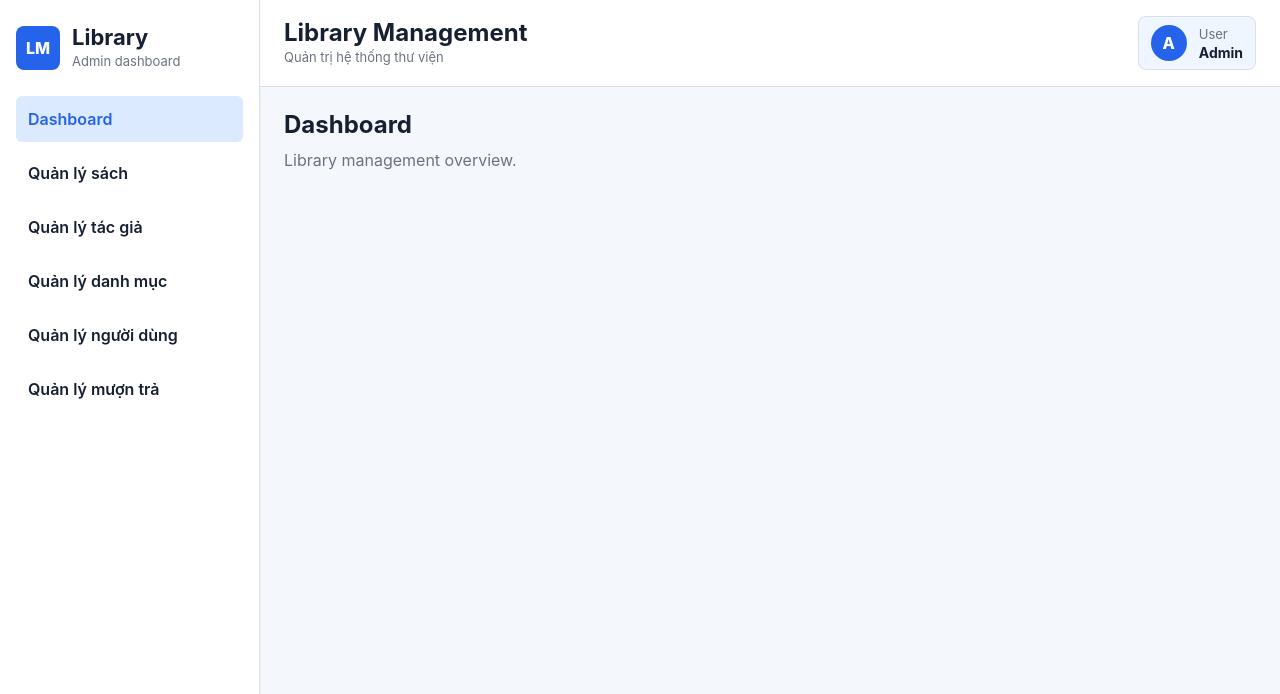
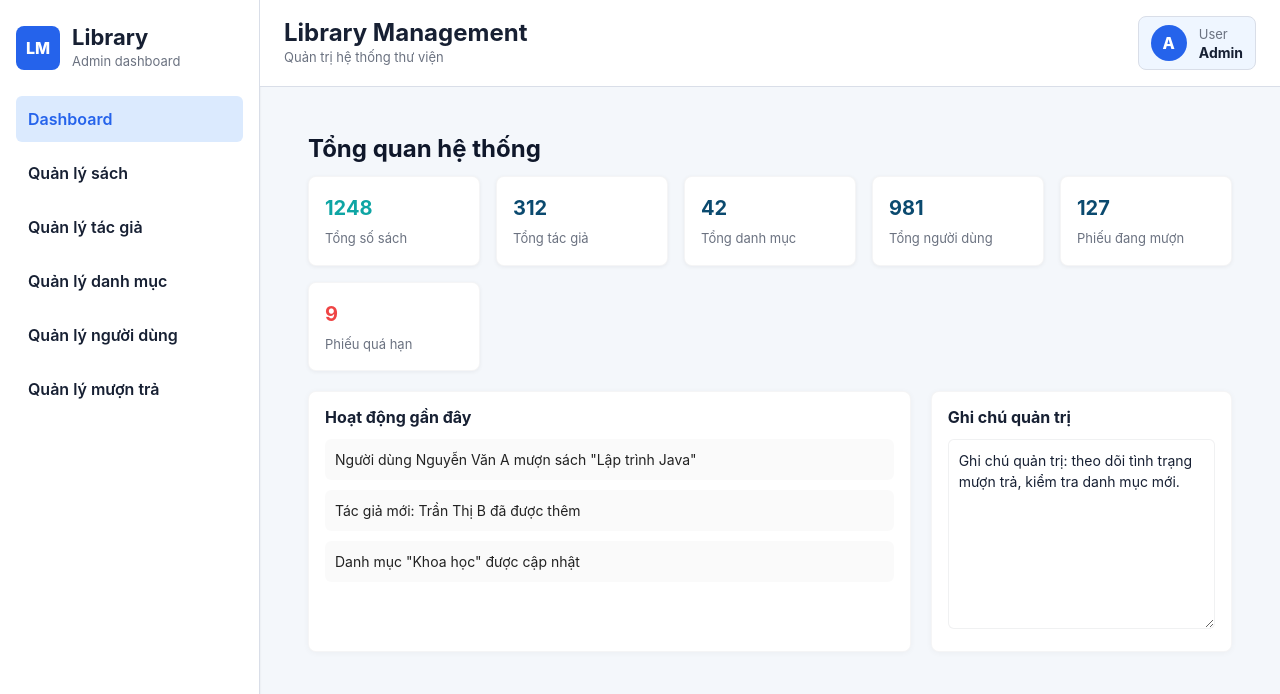
Before and after one commit to 9hdzprovip/library-management, a React (Vite) app in the folder frontend/library_management/: page / in a window 1280 px wide. Shown: the top 694 px of the page. Built offline with nearby package versions, Linux system fonts and the light colour scheme.

Commit message:
Build dashboard page

```diff
--- a/frontend/library_management/src/pages/DashboardPage/DashboardPage.css
+++ b/frontend/library_management/src/pages/DashboardPage/DashboardPage.css
@@ -1,4 +1,92 @@
 .dashboard-page {
+  padding: 24px;
+  color: var(--text-color, #222);
+}
+
+.dashboard-header h1 {
+  font-size: 24px;
+  margin: 0 0 12px 0;
+  color: var(--primary-600, #0f172a);
+}
+
+.stats-grid {
   display: grid;
-  gap: 8px;
+  grid-template-columns: repeat(auto-fit, minmax(160px, 1fr));
+  gap: 16px;
+  margin-top: 12px;
 }
+
+.stat-card {
+  background: var(--card-bg, #fff);
+  border-radius: 8px;
+  padding: 16px;
+  box-shadow: 0 1px 4px rgba(16, 24, 40, 0.06);
+  border: 1px solid rgba(15, 23, 42, 0.04);
+  display: flex;
+  flex-direction: column;
+}
+
+.stat-card__value {
+  font-size: 20px;
+  font-weight: 700;
+  color: var(--primary-700, #0b4a6f);
+}
+
+.stat-card__label {
+  margin-top: 6px;
+  color: var(--muted, #6b7280);
+  font-size: 13px;
+}
+
+.stat-card.primary .stat-card__value { color: var(--accent, #0ea5a4); }
+.stat-card.danger .stat-card__value { color: var(--danger, #ef4444); }
+
+.content-grid {
+  display: grid;
+  grid-template-columns: 2fr 1fr;
+  gap: 20px;
+  margin-top: 20px;
+}
+
+.panel {
+  background: var(--card-bg, #fff);
+  padding: 16px;
+  border-radius: 8px;
+  box-shadow: 0 1px 6px rgba(2,6,23,0.04);
+  border: 1px solid rgba(15, 23, 42, 0.04);
+}
+
+.panel h2 {
+  margin: 0 0 12px 0;
+  font-size: 16px;
+}
+
+.activity-list {
+  list-style: none;
+  padding: 0;
+  margin: 0;
+  display: flex;
+  flex-direction: column;
+  gap: 10px;
+}
+
+.activity-item {
+  padding: 10px;
+  border-radius: 6px;
+  background: rgba(15, 23, 42, 0.02);
+  color: var(--text-color, #222);
+  font-size: 14px;
+}
+
+.notes-textarea {
+  width: 100%;
+  padding: 10px;
+  border-radius: 6px;
+  border: 1px solid rgba(15,23,42,0.06);
+  font-size: 14px;
+  resize: vertical;
+}
+
+@media (max-width: 880px) {
+  .content-grid { grid-template-columns: 1fr; }
+}
--- a/frontend/library_management/src/pages/DashboardPage/DashboardPage.jsx
+++ b/frontend/library_management/src/pages/DashboardPage/DashboardPage.jsx
@@ -1,10 +1,78 @@
+import { useMemo, useState } from 'react';
 import './DashboardPage.css';
 
+function StatCard({ label, value, className }) {
+  return (
+    <div className={`stat-card ${className || ''}`}>
+      <div className="stat-card__value">{value}</div>
+      <div className="stat-card__label">{label}</div>
+    </div>
+  );
+}
+
 function DashboardPage() {
+  const stats = useMemo(
+    () => ({
+      totalBooks: 1248,
+      totalAuthors: 312,
+      totalCategories: 42,
+      totalUsers: 981,
+      borrowed: 127,
+      overdue: 9,
+    }),
+    []
+  );
+
+  const activities = useMemo(
+    () => [
+      { id: 1, text: 'Người dùng Nguyễn Văn A mượn sách "Lập trình Java"' },
+      { id: 2, text: 'Tác giả mới: Trần Thị B đã được thêm' },
+      { id: 3, text: 'Danh mục "Khoa học" được cập nhật' },
+    ],
+    []
+  );
+
+  const [notes, setNotes] = useState(
+    'Ghi chú quản trị: theo dõi tình trạng mượn trả, kiểm tra danh mục mới.'
+  );
+
   return (
     <section className="dashboard-page">
-      <h2>Dashboard</h2>
-      <p>Library management overview.</p>
+      <header className="dashboard-header">
+        <h1>Tổng quan hệ thống</h1>
+      </header>
+
+      <div className="stats-grid">
+        <StatCard label="Tổng số sách" value={stats.totalBooks} className="primary" />
+        <StatCard label="Tổng tác giả" value={stats.totalAuthors} />
+        <StatCard label="Tổng danh mục" value={stats.totalCategories} />
+        <StatCard label="Tổng người dùng" value={stats.totalUsers} />
+        <StatCard label="Phiếu đang mượn" value={stats.borrowed} />
+        <StatCard label="Phiếu quá hạn" value={stats.overdue} className="danger" />
+      </div>
+
+      <div className="content-grid">
+        <section className="panel activity-panel">
+          <h2>Hoạt động gần đây</h2>
+          <ul className="activity-list">
+            {activities.map((a) => (
+              <li key={a.id} className="activity-item">
+                <div className="activity-item__text">{a.text}</div>
+              </li>
+            ))}
+          </ul>
+        </section>
+
+        <aside className="panel notes-panel">
+          <h2>Ghi chú quản trị</h2>
+          <textarea
+            className="notes-textarea"
+            value={notes}
+            onChange={(e) => setNotes(e.target.value)}
+            rows={8}
+          />
+        </aside>
+      </div>
     </section>
   );
 }
```
